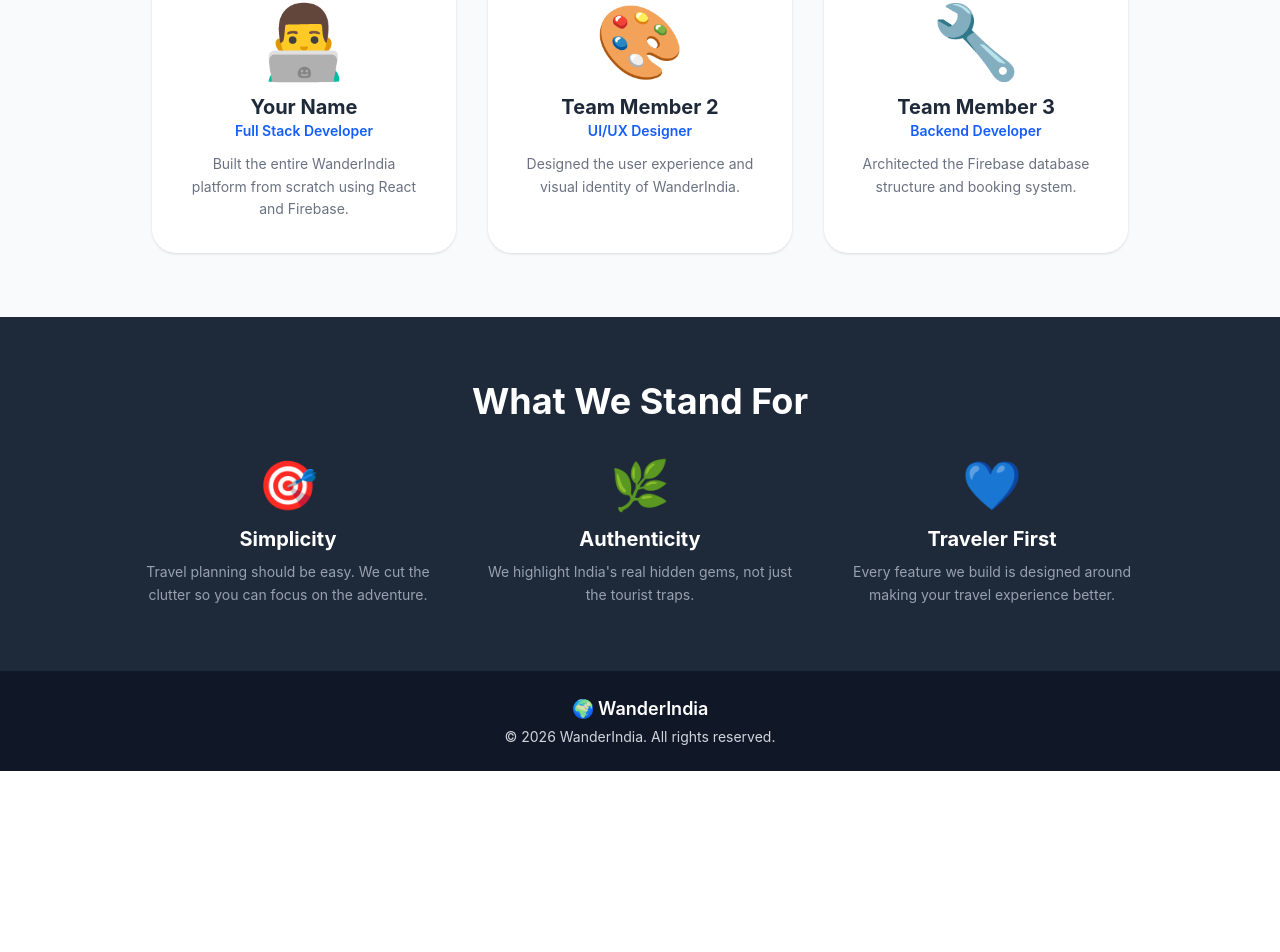
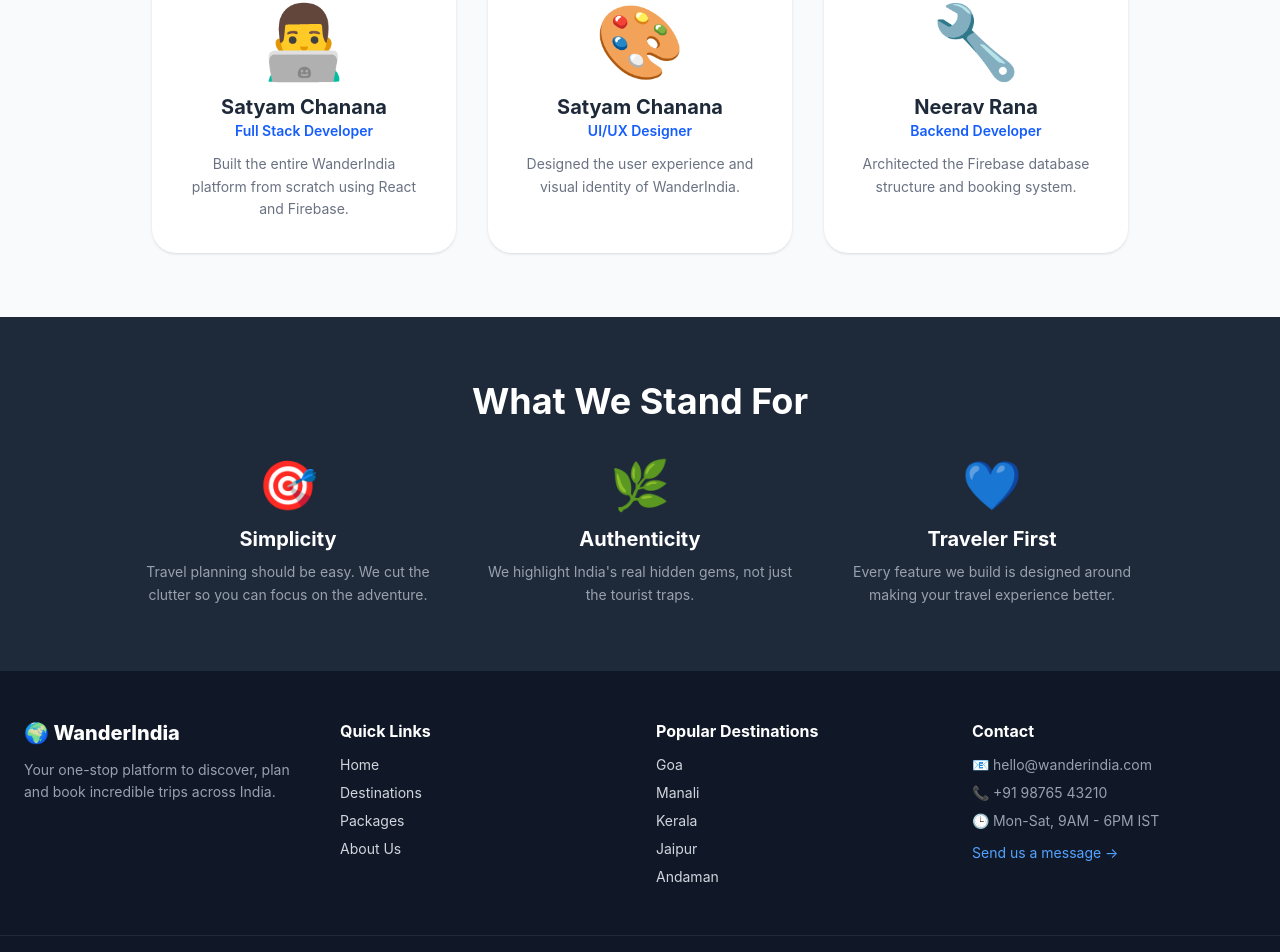
Before and after one commit to satyamchanana/travel-tourism, a React (Vite) app: page /about in a window 1280 px wide. Shown: the part 1510-2462 px from the top of the page. Before the commit the page ends 2281 px from the top, so only its background shows below. Built offline with nearby package versions, Linux system fonts and the light colour scheme; no server answers.

Commit message:
sum updates by sattie

```diff
--- a/src/App.jsx
+++ b/src/App.jsx
@@ -1,5 +1,7 @@
 import { BrowserRouter, Routes, Route } from 'react-router-dom'
 import Navbar from './components/Navbar'
+import Footer from './components/Footer'
+import FloatingButtons from './components/FloatingButtons'
 import Home from './pages/Home'
 import Destinations from './pages/Destinations'
 import Booking from './pages/Booking'
@@ -8,6 +10,7 @@ import Packages from './pages/Packages'
 import About from './pages/About'
 import Contact from './pages/Contact'
 import Admin from './pages/Admin'
+import NotFound from './pages/NotFOund'
 import { AuthProvider } from './context/AuthContext'
 
 function App() {
@@ -15,6 +18,7 @@ function App() {
     <AuthProvider>
       <BrowserRouter>
         <Navbar />
+        <FloatingButtons />
         <Routes>
           <Route path="/" element={<Home />} />
           <Route path="/destinations" element={<Destinations />} />
@@ -24,7 +28,9 @@ function App() {
           <Route path="/about" element={<About />} />
           <Route path="/contact" element={<Contact />} />
           <Route path="/admin" element={<Admin />} />
+          <Route path="*" element={<NotFound />} />
         </Routes>
+        <Footer />
       </BrowserRouter>
     </AuthProvider>
   )
--- /dev/null
+++ b/src/components/FloatingButtons.jsx
@@ -0,0 +1,31 @@
+import { useEffect, useState } from 'react'
+
+const FloatingButtons = () => {
+  const [showTop, setShowTop] = useState(false)
+
+  useEffect(() => {
+    const handleScroll = () => setShowTop(window.scrollY > 400)
+    window.addEventListener('scroll', handleScroll)
+    return () => window.removeEventListener('scroll', handleScroll)
+  }, [])
+
+  return (
+    <div className="fixed bottom-6 right-6 flex flex-col gap-3 z-50">
+      {/* WhatsApp */}
+      <a href="https://wa.me/918396019122?text=Hi!%20I%20want%20to%20book%20a%20trip%20with%20WanderIndia"
+        target="_blank" rel="noreferrer"
+        className="bg-green-500 hover:bg-green-400 text-white w-12 h-12 rounded-full flex items-center justify-center shadow-lg transition hover:scale-110 text-xl">
+        💬
+      </a>
+      {/* Back to top */}
+      {showTop && (
+        <button onClick={() => window.scrollTo({ top: 0, behavior: 'smooth' })}
+          className="bg-blue-600 hover:bg-blue-500 text-white w-12 h-12 rounded-full flex items-center justify-center shadow-lg transition hover:scale-110 text-xl">
+          ↑
+        </button>
+      )}
+    </div>
+  )
+}
+
+export default FloatingButtons
--- /dev/null
+++ b/src/components/Footer.jsx
@@ -0,0 +1,44 @@
+import { Link } from 'react-router-dom'
+
+const Footer = () => {
+  return (
+    <footer className="bg-gray-900 text-gray-300">
+      <div className="max-w-7xl mx-auto px-6 py-12 grid grid-cols-1 sm:grid-cols-2 lg:grid-cols-4 gap-8">
+        <div>
+          <h3 className="text-white text-xl font-extrabold mb-3">🌍 WanderIndia</h3>
+          <p className="text-gray-400 text-sm leading-relaxed">Your one-stop platform to discover, plan and book incredible trips across India.</p>
+        </div>
+        <div>
+          <h4 className="text-white font-bold mb-3">Quick Links</h4>
+          <div className="flex flex-col gap-2 text-sm">
+            {[['/', 'Home'], ['/destinations', 'Destinations'], ['/packages', 'Packages'], ['/about', 'About Us']].map(([to, label]) => (
+              <Link key={to} to={to} className="hover:text-white transition">{label}</Link>
+            ))}
+          </div>
+        </div>
+        <div>
+          <h4 className="text-white font-bold mb-3">Popular Destinations</h4>
+          <div className="flex flex-col gap-2 text-sm">
+            {['Goa', 'Manali', 'Kerala', 'Jaipur', 'Andaman'].map(d => (
+              <Link key={d} to="/destinations" className="hover:text-white transition">{d}</Link>
+            ))}
+          </div>
+        </div>
+        <div>
+          <h4 className="text-white font-bold mb-3">Contact</h4>
+          <div className="flex flex-col gap-2 text-sm text-gray-400">
+            <span>📧 hello@wanderindia.com</span>
+            <span>📞 +91 98765 43210</span>
+            <span>🕒 Mon-Sat, 9AM - 6PM IST</span>
+            <Link to="/contact" className="text-blue-400 hover:text-blue-300 transition mt-1">Send us a message →</Link>
+          </div>
+        </div>
+      </div>
+      <div className="border-t border-gray-800 py-4 text-center text-sm text-gray-500">
+        © 2026 WanderIndia. All rights reserved. Made with ❤️ in India
+      </div>
+    </footer>
+  )
+}
+
+export default Footer
--- a/src/pages/About.jsx
+++ b/src/pages/About.jsx
@@ -1,9 +1,9 @@
 import { useNavigate } from 'react-router-dom'
 
 const team = [
-  { name: "Your Name", role: "Full Stack Developer", emoji: "👨‍💻", desc: "Built the entire WanderIndia platform from scratch using React and Firebase." },
-  { name: "Team Member 2", role: "UI/UX Designer", emoji: "🎨", desc: "Designed the user experience and visual identity of WanderIndia." },
-  { name: "Team Member 3", role: "Backend Developer", emoji: "🔧", desc: "Architected the Firebase database structure and booking system." },
+  { name: "Satyam Chanana", role: "Full Stack Developer", emoji: "👨‍💻", desc: "Built the entire WanderIndia platform from scratch using React and Firebase." },
+  { name: "Satyam Chanana", role: "UI/UX Designer", emoji: "🎨", desc: "Designed the user experience and visual identity of WanderIndia." },
+  { name: "Neerav Rana", role: "Backend Developer", emoji: "🔧", desc: "Architected the Firebase database structure and booking system." },
 ]
 
 const About = () => {
@@ -104,11 +104,7 @@ const About = () => {
         </div>
       </div>
 
-      {/* FOOTER */}
-      <footer className="bg-gray-900 text-gray-300 text-center py-6">
-        <p className="text-lg font-semibold text-white mb-1">🌍 WanderIndia</p>
-        <p className="text-sm">© 2026 WanderIndia. All rights reserved.</p>
-      </footer>
+
     </div>
   )
 }
--- a/src/pages/Booking.jsx
+++ b/src/pages/Booking.jsx
@@ -31,6 +31,22 @@ const Booking = () => {
 const handleSubmit = async () => {
   if (!form.name || !form.email || !form.phone || !form.destination || !form.package || !form.checkIn || !form.checkOut) {
     alert("Please fill in all required fields!")
+    return
+  }
+  if (!/^[^\s@]+@[^\s@]+\.[^\s@]+$/.test(form.email)) {
+    alert("Please enter a valid email address!")
+    return
+  }
+  if (!/^[0-9]{10}$/.test(form.phone.replace(/\s/g, ''))) {
+    alert("Please enter a valid 10-digit phone number!")
+    return
+  }
+  if (new Date(form.checkOut) <= new Date(form.checkIn)) {
+    alert("Check-out date must be after check-in date!")
+    return
+  }
+  if (new Date(form.checkIn) < new Date()) {
+    alert("Check-in date cannot be in the past!")
     return
   }
   setStatus('loading')
@@ -197,11 +213,6 @@ const Booking = () => {
         </div>
       </div>
 
-      {/* FOOTER */}
-      <footer className="bg-gray-800 text-gray-300 text-center py-6">
-        <p className="text-lg font-semibold text-white mb-1">🌍 WanderIndia</p>
-        <p className="text-sm">© 2026 WanderIndia. All rights reserved.</p>
-      </footer>
 
     </div>
   )
--- a/src/pages/Contact.jsx
+++ b/src/pages/Contact.jsx
@@ -13,6 +13,10 @@ const Contact = () => {
       alert('Please fill in all required fields!')
       return
     }
+      if (!/^[^\s@]+@[^\s@]+\.[^\s@]+$/.test(form.email)) {
+    alert("Please enter a valid email address!")
+    return
+  }
     setStatus('loading')
     try {
       await addDoc(collection(db, 'contacts'), {
@@ -94,8 +98,8 @@ const Contact = () => {
             <div className="flex flex-col gap-5">
               {[
                 ["📍", "Address", "Seth Jai Parkash Polytechnic, Damla, Haryana, India"],
-                ["📧", "Email", "hello@wanderindia.com"],
-                ["📞", "Phone", "+91 98765 43210"],
+                ["📧", "Email", "satyam@sjpdamla.ac.in"],
+                ["📞", "Phone", "+91 83960 19122"],
                 ["🕒", "Support Hours", "Mon - Sat, 9:00 AM to 6:00 PM IST"],
               ].map(([icon, label, value]) => (
                 <div key={label} className="flex items-start gap-4">
@@ -133,11 +137,7 @@ const Contact = () => {
         </div>
       </div>
 
-      {/* FOOTER */}
-      <footer className="bg-gray-800 text-gray-300 text-center py-6">
-        <p className="text-lg font-semibold text-white mb-1">🌍 WanderIndia</p>
-        <p className="text-sm">© 2026 WanderIndia. All rights reserved.</p>
-      </footer>
+
     </div>
   )
 }
--- a/src/pages/DestinationDetail.jsx
+++ b/src/pages/DestinationDetail.jsx
@@ -343,11 +343,7 @@ const DestinationDetail = () => {
         )}
       </div>
 
-      {/* FOOTER */}
-      <footer className="bg-gray-800 text-gray-300 text-center py-6 mt-10">
-        <p className="text-lg font-semibold text-white mb-1">🌍 WanderIndia</p>
-        <p className="text-sm">© 2025 WanderIndia. All rights reserved.</p>
-      </footer>
+
     </div>
   )
 }
--- a/src/pages/Destinations.jsx
+++ b/src/pages/Destinations.jsx
@@ -1,5 +1,5 @@
 import { useState } from 'react'
-import { useNavigate } from 'react-router-dom'
+import { useNavigate, useLocation } from 'react-router-dom'
 
 const allDestinations = [
   { id: 1, name: "Goa", type: "Beach", img: "https://images.unsplash.com/photo-1512343879784-a960bf40e7f2?w=400", rating: 4.8, price: "₹8,000", desc: "Sun, sand and seafood — Goa is India's ultimate beach paradise." },
@@ -16,8 +16,9 @@ const allDestinations = [
 const filters = ["All", "Beach", "Mountain", "Heritage", "Nature", "Adventure"]
 
 const Destinations = () => {
+  const location = useLocation()
   const [active, setActive] = useState("All")
-  const [search, setSearch] = useState("")
+  const [search, setSearch] = useState(location.state?.search || '')
   const navigate = useNavigate()
 
   const filtered = allDestinations.filter(d => {
@@ -104,11 +105,7 @@ const Destinations = () => {
         )}
       </div>
 
-      {/* FOOTER */}
-      <footer className="bg-gray-800 text-gray-300 text-center py-6">
-        <p className="text-lg font-semibold text-white mb-1">🌍 WanderIndia</p>
-        <p className="text-sm">© 2026 WanderIndia. All rights reserved.</p>
-      </footer>
+
 
     </div>
   )
--- a/src/pages/Home.jsx
+++ b/src/pages/Home.jsx
@@ -1,48 +1,59 @@
+import { useState } from 'react'
 import { useNavigate } from 'react-router-dom'
 
 const destinations = [
   { id: 1, name: "Goa", type: "Beach", img: "https://images.unsplash.com/photo-1512343879784-a960bf40e7f2?w=400", rating: 4.8, price: "₹8,000" },
   { id: 2, name: "Manali", type: "Mountain", img: "https://images.unsplash.com/photo-1626621341517-bbf3d9990a23?w=400", rating: 4.7, price: "₹10,000" },
-  { id: 3, name: "Jaipur", type: "Heritage", img: "https://images.unsplash.com/photo-1477587458883-47145ed94245?w=400", rating: 4.6, price: "₹6,000" },
+  { id: 3, name: "Jaipur", type: "Heritage", img: "https://images.unsplash.com/photo-1477587458883-47145ed94245?w=400", rating: 4.67, price: "₹6,000" },
   { id: 4, name: "Kerala", type: "Nature", img: "https://images.unsplash.com/photo-1602216056096-3b40cc0c9944?w=400", rating: 4.9, price: "₹12,000" },
   { id: 5, name: "Agra", type: "Heritage", img: "https://images.unsplash.com/photo-1564507592333-c60657eea523?w=400", rating: 4.7, price: "₹5,000" },
   { id: 6, name: "Andaman", type: "Beach", img: "https://images.unsplash.com/photo-1507525428034-b723cf961d3e?w=400", rating: 4.9, price: "₹18,000" },
+  { id: 7, name: "Rishikesh", type: "Adventure", img: "https://images.unsplash.com/photo-1544735716-392fe2489ffa?w=400", rating: 4.7, price: "₹7,000" },
+  { id: 8, name: "Varanasi", type: "Heritage", img: "https://images.unsplash.com/photo-1561361058-c24e01dc5c8a?w=400", rating: 4.6, price: "₹4,500" },
+  { id: 9, name: "Coorg", type: "Nature", img: "https://images.unsplash.com/photo-1595815771614-ade9d652a65d?w=400", rating: 4.8, price: "₹9,000" },
+  { id: 10, name: "Shimla", type: "Mountain", img: "https://images.unsplash.com/photo-1626621341517-bbf3d9990a23?w=400", rating: 4.6, price: "₹8,500" },
+  { id: 11, name: "Ladakh", type: "Adventure", img: "https://images.unsplash.com/photo-1506905925346-21bda4d32df4?w=400", rating: 4.9, price: "₹15,000" },
+  { id: 12, name: "Mysore", type: "Heritage", img: "https://images.unsplash.com/photo-1582510003544-4d00b7f74220?w=400", rating: 4.7, price: "₹6,500" },
 ]
 
 const Home = () => {
+  const [search, setSearch] = useState('')
   const navigate = useNavigate()
+
+  const handleSearch = () => {
+    navigate('/destinations', { state: { search } })
+  }
 
   return (
     <div className="min-h-screen bg-gray-50">
 
       {/* HERO */}
-      <div
-        className="relative h-[90vh] bg-cover bg-center flex items-center justify-center"
-        style={{ backgroundImage: "url('https://images.unsplash.com/photo-1469854523086-cc02fe5d8800?w=1600')" }}
-      >
+      <div className="relative h-[90vh] bg-cover bg-center flex items-center justify-center"
+        style={{ backgroundImage: "url('https://images.unsplash.com/photo-1469854523086-cc02fe5d8800?w=1600')" }}>
         <div className="absolute inset-0 bg-black/50" />
-        <div className="relative z-10 text-center text-white px-4">
-          <h1 className="text-6xl font-extrabold mb-4 drop-shadow-lg">Explore India</h1>
-          <p className="text-xl mb-8 text-gray-200">Discover breathtaking destinations across the country</p>
-
-          {/* SEARCH BAR */}
+        <div className="relative z-10 text-center text-white px-4 animate-fade-in">
+          <p className="text-blue-300 font-semibold text-lg mb-2 tracking-widest uppercase">Discover India</p>
+          <h1 className="text-6xl md:text-7xl font-extrabold mb-4 drop-shadow-lg leading-tight">
+            Your Next Adventure<br />Starts Here
+          </h1>
+          <p className="text-xl mb-8 text-gray-200 max-w-xl mx-auto">
+            Explore breathtaking destinations, book curated packages and create memories that last a lifetime.
+          </p>
           <div className="flex flex-col sm:flex-row gap-3 justify-center">
-            <input
-              type="text"
-              placeholder="Where do you want to go?"
-              className="px-6 py-4 rounded-full text-white placeholder:text-gray-400 text-lg w-80 shadow-lg outline-3 focus:outline-blue-500 transition"
-            />
-            <button
-              onClick={() => navigate('/destinations')}
-              className="bg-yellow-400 hover:bg-yellow-300 text-gray-900 font-bold px-8 py-4 rounded-full text-lg shadow-lg transition"
-            >
+            <input type="text" placeholder="Where do you want to go?"
+              value={search}
+              onChange={e => setSearch(e.target.value)}
+              onKeyDown={e => e.key === 'Enter' && handleSearch()}
+              className="px-6 py-4 rounded-full text-gray-800 text-lg w-80 shadow-lg outline-none" />
+            <button onClick={handleSearch}
+              className="bg-yellow-400 hover:bg-yellow-300 text-gray-900 font-bold px-8 py-4 rounded-full text-lg shadow-lg transition hover:scale-105">
               Search 🔍
             </button>
           </div>
         </div>
       </div>
 
-      {/* STATS BAR */}
+      {/* STATS */}
       <div className="bg-blue-700 text-white py-6 px-8 flex justify-around flex-wrap gap-4">
         {[["500+", "Destinations"], ["50K+", "Happy Travelers"], ["200+", "Tour Packages"], ["24/7", "Support"]].map(([num, label]) => (
           <div key={label} className="text-center">
@@ -56,28 +67,34 @@ const Home = () => {
       <div className="max-w-7xl mx-auto px-6 py-16">
         <h2 className="text-4xl font-bold text-center text-gray-800 mb-2">Featured Destinations</h2>
         <p className="text-center text-gray-500 mb-10">Handpicked places you'll absolutely love</p>
-
-        <div className="grid grid-cols-1 sm:grid-cols-2 lg:grid-cols-3 gap-8">
+        <div className="grid grid-cols-1 sm:grid-cols-2 lg:grid-cols-3 xl:grid-cols-4 gap-6">
           {destinations.map(dest => (
-            <div
-              key={dest.id}
-              onClick={() => navigate('/destinations')}
-              className="bg-white rounded-2xl shadow-md overflow-hidden cursor-pointer hover:shadow-xl hover:-translate-y-1 transition-all duration-300"
-            >
-              <img src={dest.img} alt={dest.name} className="w-full h-48 object-cover" />
-              <div className="p-5">
+            <div key={dest.id} onClick={() => navigate(`/destinations/${dest.id}`)}
+              className="bg-white rounded-2xl shadow-md overflow-hidden cursor-pointer hover:shadow-xl hover:-translate-y-2 transition-all duration-300 group">
+              <div className="relative overflow-hidden">
+                <img src={dest.img} alt={dest.name} className="w-full h-44 object-cover group-hover:scale-110 transition-transform duration-500" />
+                <span className="absolute top-3 right-3 bg-white/90 text-blue-700 text-xs font-bold px-2 py-1 rounded-full">
+                  {dest.type}
+                </span>
+              </div>
+              <div className="p-4">
                 <div className="flex justify-between items-center mb-1">
-                  <h3 className="text-xl font-bold text-gray-800">{dest.name}</h3>
-                  <span className="text-yellow-500 font-semibold">⭐ {dest.rating}</span>
+                  <h3 className="text-lg font-bold text-gray-800">{dest.name}</h3>
+                  <span className="text-yellow-500 text-sm font-semibold">⭐ {dest.rating}</span>
                 </div>
-                <span className="text-sm bg-blue-100 text-blue-700 px-3 py-1 rounded-full">{dest.type}</span>
-                <div className="flex justify-between items-center mt-4">
-                  <span className="text-gray-500 text-sm">Starting from</span>
-                  <span className="text-blue-700 font-bold text-lg">{dest.price}</span>
+                <div className="flex justify-between items-center mt-3">
+                  <span className="text-blue-700 font-bold">{dest.price}</span>
+                  <span className="text-xs text-gray-400">per person</span>
                 </div>
               </div>
             </div>
           ))}
+        </div>
+        <div className="text-center mt-10">
+          <button onClick={() => navigate('/destinations')}
+            className="bg-blue-700 hover:bg-blue-600 text-white font-bold px-10 py-4 rounded-full text-lg transition hover:scale-105">
+            View All Destinations →
+          </button>
         </div>
       </div>
 
@@ -90,7 +107,7 @@ const Home = () => {
             ["🛡️", "Safe & Secure Booking", "Your payments and data are fully protected"],
             ["🎯", "Curated Experiences", "Every package is handpicked by travel experts"],
           ].map(([icon, title, desc]) => (
-            <div key={title} className="bg-white p-8 rounded-2xl shadow-sm">
+            <div key={title} className="bg-white p-8 rounded-2xl shadow-sm hover:shadow-md hover:-translate-y-1 transition-all">
               <div className="text-5xl mb-4">{icon}</div>
               <h3 className="text-xl font-bold mb-2 text-gray-800">{title}</h3>
               <p className="text-gray-500">{desc}</p>
@@ -99,11 +116,23 @@ const Home = () => {
         </div>
       </div>
 
-      {/* FOOTER */}
-      <footer className="bg-gray-800 text-gray-300 text-center py-6">
-        <p className="text-lg font-semibold text-white mb-1">🌍 WanderIndia</p>
-        <p className="text-sm">© 2026 WanderIndia. All rights reserved.</p>
-      </footer>
+      {/* CTA BANNER */}
+      <div className="bg-blue-700 py-16 px-6 text-center text-white">
+        <h2 className="text-4xl font-extrabold mb-3">Ready to Start Your Journey?</h2>
+        <p className="text-blue-200 text-lg mb-8 max-w-xl mx-auto">
+          Join thousands of happy travelers who discovered India with WanderIndia.
+        </p>
+        <div className="flex gap-4 justify-center flex-wrap">
+          <button onClick={() => navigate('/packages')}
+            className="bg-yellow-400 hover:bg-yellow-300 text-gray-900 font-bold px-8 py-4 rounded-full text-lg transition hover:scale-105">
+            View Packages 📦
+          </button>
+          <button onClick={() => navigate('/contact')}
+            className="bg-white/20 hover:bg-white/30 text-white font-bold px-8 py-4 rounded-full text-lg transition">
+            Contact Us 💬
+          </button>
+        </div>
+      </div>
 
     </div>
   )
--- /dev/null
+++ b/src/pages/NotFOund.jsx
@@ -0,0 +1,25 @@
+import { useNavigate } from 'react-router-dom'
+
+const NotFound = () => {
+  const navigate = useNavigate()
+  return (
+    <div className="min-h-screen bg-gray-50 flex flex-col items-center justify-center text-center px-6">
+      <div className="text-8xl mb-6">🗺️</div>
+      <h1 className="text-6xl font-extrabold text-gray-800 mb-3">404</h1>
+      <p className="text-2xl font-semibold text-gray-600 mb-2">Lost on the map?</p>
+      <p className="text-gray-400 mb-8 max-w-md">The page you're looking for doesn't exist. Let's get you back to exploring India!</p>
+      <div className="flex gap-4">
+        <button onClick={() => navigate('/')}
+          className="bg-blue-700 hover:bg-blue-600 text-white font-bold px-8 py-3 rounded-full transition">
+          Go Home 🏠
+        </button>
+        <button onClick={() => navigate('/destinations')}
+          className="bg-white border-2 border-blue-700 text-blue-700 font-bold px-8 py-3 rounded-full hover:bg-blue-50 transition">
+          Explore Destinations
+        </button>
+      </div>
+    </div>
+  )
+}
+
+export default NotFound
--- a/src/pages/Packages.jsx
+++ b/src/pages/Packages.jsx
@@ -74,10 +74,10 @@ const packages = [
 ]
 
 const destinations = [
-  { name: "Goa", img: "https://images.unsplash.com/photo-1512343879784-a960bf40e7f2?w=400", trips: "142 trips" },
-  { name: "Manali", img: "https://images.unsplash.com/photo-1626621341517-bbf3d9990a23?w=400", trips: "98 trips" },
+  { name: "Goa", img: "https://images.unsplash.com/photo-1512343879784-a960bf40e7f2?w=400", trips: "1420 trips" },
+  { name: "Manali", img: "https://images.unsplash.com/photo-1626621341517-bbf3d9990a23?w=400", trips: "958 trips" },
   { name: "Kerala", img: "https://images.unsplash.com/photo-1602216056096-3b40cc0c9944?w=400", trips: "117 trips" },
-  { name: "Jaipur", img: "https://images.unsplash.com/photo-1477587458883-47145ed94245?w=400", trips: "89 trips" },
+  { name: "Jaipur", img: "https://images.unsplash.com/photo-1477587458883-47145ed94245?w=400", trips: "899 trips" },
 ]
 
 const Packages = () => {
@@ -125,7 +125,7 @@ const Packages = () => {
                   ))}
                 </div>
                 <button
-                  onClick={() => navigate('/booking')}
+                  onClick={() => navigate('/booking', { state: { package: pkg.name } })}
                   className={`mt-6 w-full py-3 rounded-2xl font-bold text-sm transition ${
                     pkg.popular
                       ? 'bg-blue-600 hover:bg-blue-500 text-white'
@@ -180,11 +180,7 @@ const Packages = () => {
         ))}
       </div>
 
-      {/* FOOTER */}
-      <footer className="bg-gray-800 text-gray-300 text-center py-6">
-        <p className="text-lg font-semibold text-white mb-1">🌍 WanderIndia</p>
-        <p className="text-sm">© 2026 WanderIndia. All rights reserved.</p>
-      </footer>
+
     </div>
   )
 }
```
Lines whose indentation alone changed are shown as unchanged.
